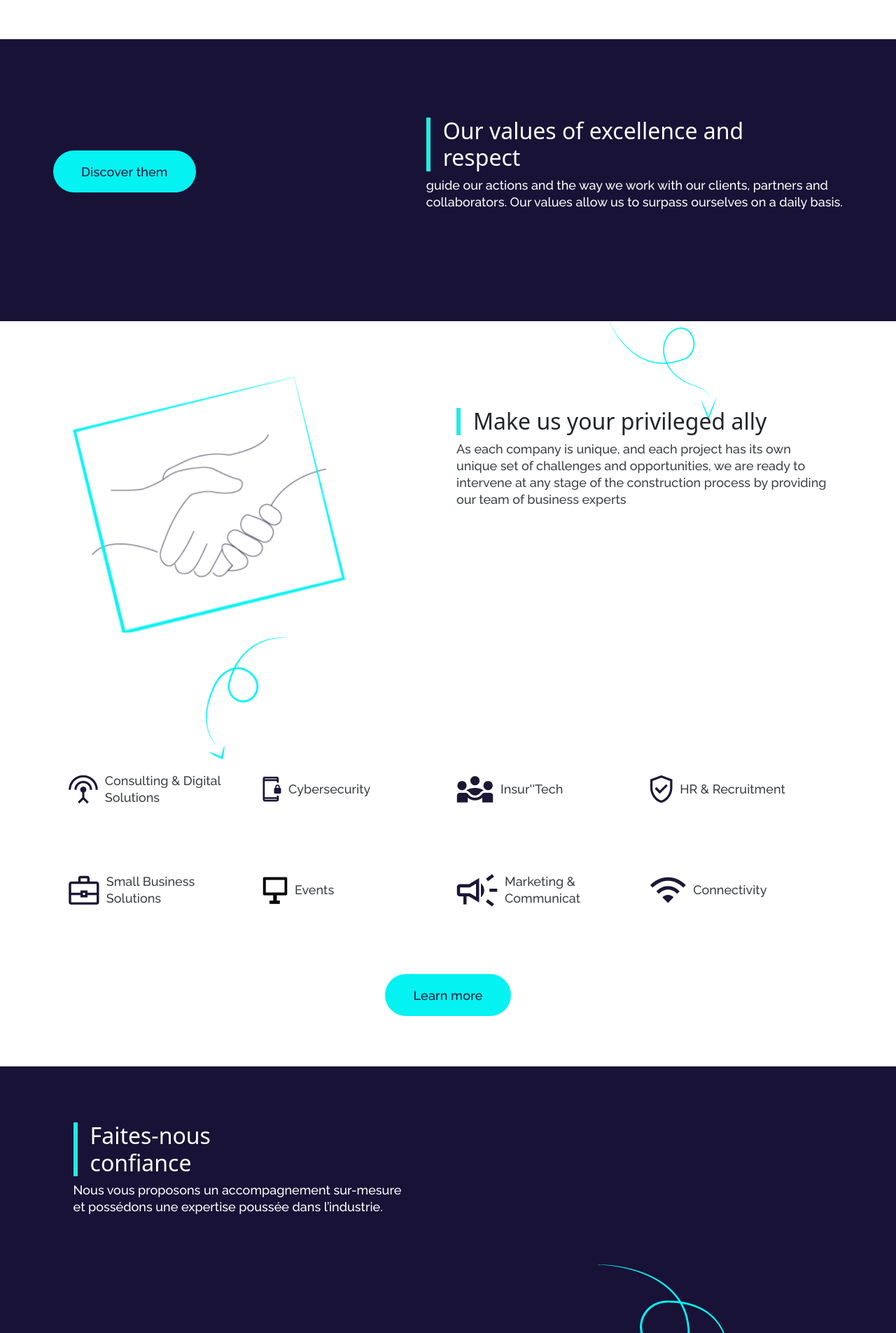
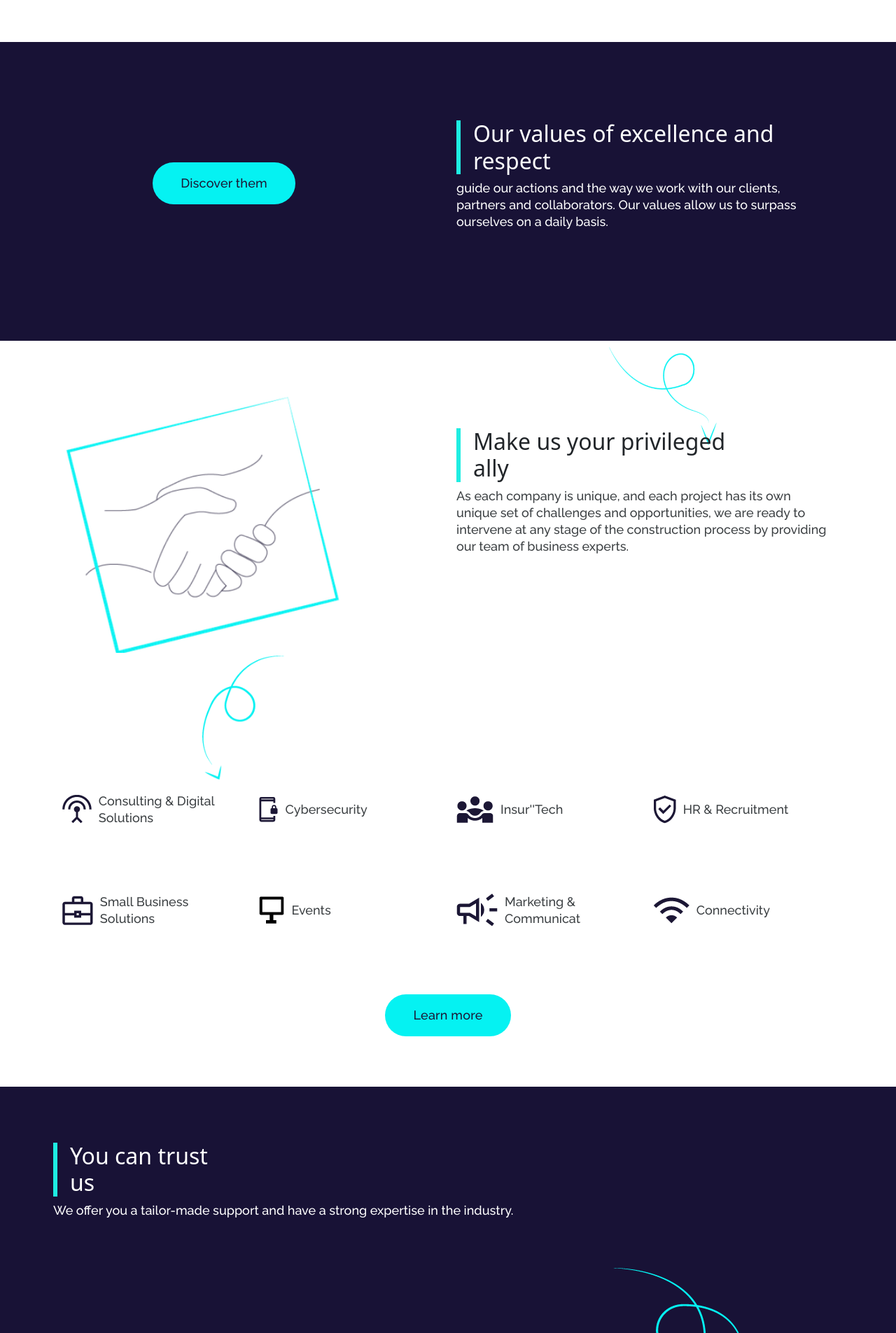
Before and after one commit to tawfiqkhnicha/editor-reactjs, a Next.js app: page / in a window 1280 px wide. Shown: the part 635-2540 px from the top of the page at 70% size. Built offline with nearby package versions, Linux system fonts and the light colour scheme.

Commit message:
create json file

```diff
--- a/src/common/components/navbar/Navbar.tsx
+++ b/src/common/components/navbar/Navbar.tsx
@@ -99,7 +99,7 @@ export default function Navbar({ items }: INavbar) {
 
 
     <nav className="navbar navbar-expand-lg  ">
-      <div className="navbar-container main-wrapper">
+      <div className=" main-wrapper navbar-container">
         <Link href="/" className="navbar-brand" >
           <Img image="/menaps-logo.png" alt="Welcome | Menaps" width={148} height={30.15} />
         </Link>
--- a/src/helpers/menu/Menu.ts
+++ b/src/helpers/menu/Menu.ts
@@ -73,12 +73,14 @@ export const Menu  = [
             {
                 title: "English",
                 href: "#",
-                icon: "/en.png"
+                icon: "/en.png",
+                isSelected: true
             },
             {
                 title: "Français",
                 href: "#",
-                icon: "/fr.png"
+                icon: "/fr.png",
+                isSelected: false
             },
         ],
     },
--- a/src/json/HomePage.json
+++ b/src/json/HomePage.json
@@ -2,5 +2,34 @@
     "section_1": {
         "title": "<h2>What makes us <br> different?</H2>",
         "content": "<p>We combine our business expertise with our technological mastery and data in order to bring you sustainable and innovative solutions.</p>"
+    },
+    "section_2": {
+        "title": "<h2>Our values of excellence and <br> respect </H2>",
+        "content": "<p>guide our actions and the way we work with our clients, partners and collaborators. Our values allow us to surpass ourselves on a daily basis.</p>"
+    },
+    "section_3": {
+        "title": "<h2>Make us your privileged <br> ally</H2>",
+        "content": "<p>As each company is unique, and each project has its own unique set of challenges and opportunities, we are ready to intervene at any stage of the construction process by providing our team of business experts.</p>",
+        "image": "/hands.png"
+    },
+    "section_4": {
+        "title": "<h2>You can trust <br> us </H2>",
+        "content": "<p>We offer you a tailor-made support and have a strong expertise in the industry.</p>"
+    },
+    "section_5": {
+        "title": "<h2>Our talents are <br> at your service</H2>",
+        "content": "<p>At the heart of technology, our team designs, develops and improves each of your tools.</p>",
+        "image": "/Galerie-talents.png"
+
+    },
+    "section_6": {
+        "title": "<h2>What if we carried <br> your project? </h2>",
+        "content": "<p>Do you need human or technological resources to mature your ideas?</p>"
+    },
+    "section_7": {
+        "title": "<h2>Contact us</H2>",
+        "content": "<p>To discuss your challenges in detail.</p>",
+        "image": "/bulle.png"
     }
+
 }
--- a/src/pages/index.tsx
+++ b/src/pages/index.tsx
@@ -49,15 +49,16 @@ export default function Home() {
         <Hotspot className="section-padding mt-lg-5" />
       </Section>
 
-      <Section background={true} fullWidth={false} className="section-padding-y position-relative">
+      <Section background={true} fullWidth={false} className="section-padding-y position-relative ">
          <img src="/Fleche-2-Home.png" className="fleche-2-home flech_width position-absolute" />
-        <Section className="main-wrapper  ">
+        <Section className={screenWidth > 900 ? "w-100 m-auto" : "main-wrapper"}>
           <Grid>
-            <Widget size={screenWidth > 600 && screenWidth <= 900 ? 6 : 4} className={`order-xl-1 order-lg-1 order-md-1 order-2 order-sm-2  d-flex align-items-center ${screenWidth > 900 ? "justify-content-start" : "justify-content-center"}`}>
+            <Widget size={screenWidth > 600 && screenWidth <= 900 ? 6 : 6} className={`order-xl-1 order-lg-1 order-md-1 order-2 order-sm-2  d-flex align-items-center ${screenWidth > 900 ? "justify-content-center" : "justify-content-center"}`}>
               <Button className="btn-padding btn-style" variant="link" title=" Discover them" href="/our-values" />
             </Widget>
-            <Widget size={screenWidth > 600 && screenWidth <= 900 ? 6 : 8} className={`order-xl-2 order-lg-2 order-md-2 order-1 order-sm-1 d-flex align-items-center justify-content-end mt-5`}>
-              <Card styleHeaderPage="text-white left-border" styleContentPage="text-white" HeaderTitle="<h2>Our values of excellence and <br> respect </H2>" content="<p>guide our actions and the way we work with our clients, partners and <br> collaborators. Our values allow us to surpass ourselves on a daily basis. </p>" />
+            <Widget size={screenWidth > 600 && screenWidth <= 900 ? 6 : 6} className={`order-xl-2 order-lg-2 order-md-2 order-1 order-sm-1 d-flex align-items-center justify-content-start mt-5`}>
+              <Card cardStyle={`${screenWidth > 900 ? "w-80" : ""}`} styleHeaderPage="text-white left-border" styleContentPage="text-white" HeaderTitle={HomePageData['section_2'].title}
+               content={HomePageData['section_2'].content} />
             </Widget>
           </Grid>
         </Section>
@@ -68,10 +69,14 @@ export default function Home() {
         <img src="/Fleche-3-Home.png" className="fleche-3-home position-absolute" />
         <Grid>
           <Widget size={6} className={` d-flex ${screenWidth <= 600 ? "justify-content-center " : "justify-content-start " } align-items-start mt-mobile`}>
-            <img src="/hands.png" className="hands-home" />
+            <img src={HomePageData['section_3'].image} className="hands-home" />
           </Widget>
-          <Widget size={6} className=" d-flex align-items-start justify-content-start mt-5 ">
-            <Card styleHeaderPage="left-border" HeaderTitle="<h2>Make us your  privileged ally </H2>" content="<p>As each company is unique, and each project has its own unique set of challenges and opportunities, we are ready to intervene at any stage of the construction process by providing our team of business experts</p>" />
+          <Widget size={6} className=" d-flex align-items-start justify-content-end mt-5 ">
+            <Card
+            cardStyle="w-100"
+            styleHeaderPage="left-border"
+            HeaderTitle={HomePageData['section_3'].title}
+            content={HomePageData['section_3'].content} />
           </Widget>
         </Grid>
       </Section>
@@ -93,7 +98,9 @@ export default function Home() {
 
       <Section background={true} fullWidth={false} className="section-padding-y section-padding-x  ">
         <Section className="main-wrapper section-padding-x section-padding-y ">
-          <Card styleHeaderPage="left-border text-white"  styleContentPage="text-white" HeaderTitle="<h2>Faites-nous <br> confiance</h2>" content="Nous vous proposons un accompagnement sur-mesure <br> et possédons une expertise poussée dans l’industrie." />
+          <Card styleHeaderPage="left-border text-white"  styleContentPage="text-white"
+          HeaderTitle={HomePageData['section_4'].title}
+          content={HomePageData['section_4'].content} />
            <div className=" fleche-4-home-container d-flex justify-content-end w-90 mb-lg-5">
               <img src="/Fleche-4-Home.png" className="fleche-4-home" />
            </div>
@@ -114,10 +121,12 @@ export default function Home() {
         <img src="/Fleche-5-Home.png" className="fleche-5-home position-absolute" />
         <Grid className="gap-2 ">
           <Widget size={6} className="d-flex align-items-start justify-content-center">
-            <img className="talent-image" src="/Galerie-talents.png" />
+            <img className="talent-image" src={HomePageData['section_5'].image}/>
           </Widget>
           <Widget size={4} className=" d-flex align-items-start justify-content-start mt-5 ">
-            <Card styleHeaderPage="left-border" HeaderTitle="<h2>Nos talents sont <br>à votre service </H2>" content="<p>Au coeur des technologies, notre équipe <br> conçoit, développe et améliore chacun <br> de vos outils.</p>" />
+            <Card styleHeaderPage="left-border"
+             HeaderTitle={HomePageData['section_5'].title}
+             content={HomePageData['section_5'].content} />
           </Widget>
           <Widget size={12} className=" d-flex align-items-center justify-content-center mt-lg-5 mt-sm-6">
             <Button className="btn-padding btn-style" title="Faisons connaissance" href="/our-values" />
@@ -128,7 +137,9 @@ export default function Home() {
       <Section background={true} fullWidth={true} className=" section-padding-y ">
 
         <Section className="main-wrapper section-padding-x">
-          <Card styleContentPage="text-white" HeaderTitle="<h2>What if we carried <br> your project? </H2>" styleHeaderPage="left-border text-white" content="<p>Do you need human or technological resources to mature your ideas?</p>" />
+          <Card styleContentPage="text-white "
+           HeaderTitle={HomePageData['section_6'].title} styleHeaderPage="left-border text-white"
+           content={HomePageData['section_6'].content}/>
         </Section>
 
         <Section className="position-relative  height-l">
@@ -146,13 +157,15 @@ export default function Home() {
         <Grid>
           <Widget size={5} className=" d-flex flex-column justify-content-start mt-5">
 
-            <Card cardStyle="mt-sm-7" styleHeaderPage="left-border" HeaderTitle="<h2>Contactez-nous </H2>" content="<p>afin de discuter plus en détails de vos enjeux.</p>" />
+            <Card cardStyle="mt-sm-7" styleHeaderPage="left-border"
+             HeaderTitle={HomePageData['section_7'].title}
+             content={HomePageData['section_7'].content} />
             {screenWidth > 600 && <div className="d-flex justify-content-end">
               <Button className="btn-padding btn-style card-btn" variant="link" title="Parlons-en" href="/contact" />
             </div>}
           </Widget>
           <Widget size={6} className={`d-flex align-items-center   ${screenWidth > 600 ? "justify-content-end" : "flex-column justify-content-center"} justify-content-end`}>
-            <img src="/bulle.png" className="bulle-image " />
+            <img src={HomePageData['section_7'].image} className="bulle-image " />
             {screenWidth <= 600 &&
 
                <Button className="btn-padding btn-style card-btn mt-5" variant="link" title="Parlons-en" href="/contact" />
--- a/src/styles/globals.css
+++ b/src/styles/globals.css
@@ -1,6 +1,8 @@
 
 
-
+.w-80{
+  width: 80%;
+}
 .fleche-1-home{
   width: 18%;
   height: auto;
@@ -157,8 +159,7 @@
 
 .navbar-brand {
   display: flex !important;
-  align-items: flex-start;
-
+  align-items: start;
 }
 
 .navBar-collapse {
@@ -680,6 +681,7 @@
 
 /* mobile*/
 @media only screen and (max-width: 600px) {
+
 
   .btn-style a{
     font-size: 14px !important;
@@ -1559,7 +1561,7 @@ ul.bullet-before li {
 .main-wrapper{
   width: 1170px;
   margin: 0 auto;
-  max-width: 90%;
+  max-width: 95%;
 
 }
 .content-ourvalues {
```
Also changed, not shown: src/common/components/dropdown/Dropdown.tsx (+17 -9 lines), public/Galerie-talents.png.
